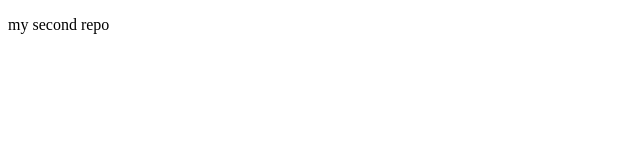
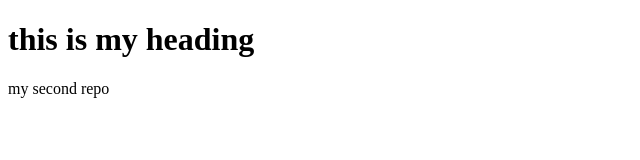
Before and after one commit to gsrasel/my-second-repo, a plain HTML site: page index.html in a window 1280 px wide. Shown: the whole page, without its empty margins (0-640 px from the left). Drawn offline with Linux system fonts and the light colour scheme.

Commit message:
ami o pari

```diff
--- a/index.html
+++ b/index.html
@@ -6,6 +6,8 @@
     <title>second repo</title>
 </head>
 <body>
+    <h1>this is my heading</h1>
     <p>my second repo</p>
+
 </body>
 </html>
```
